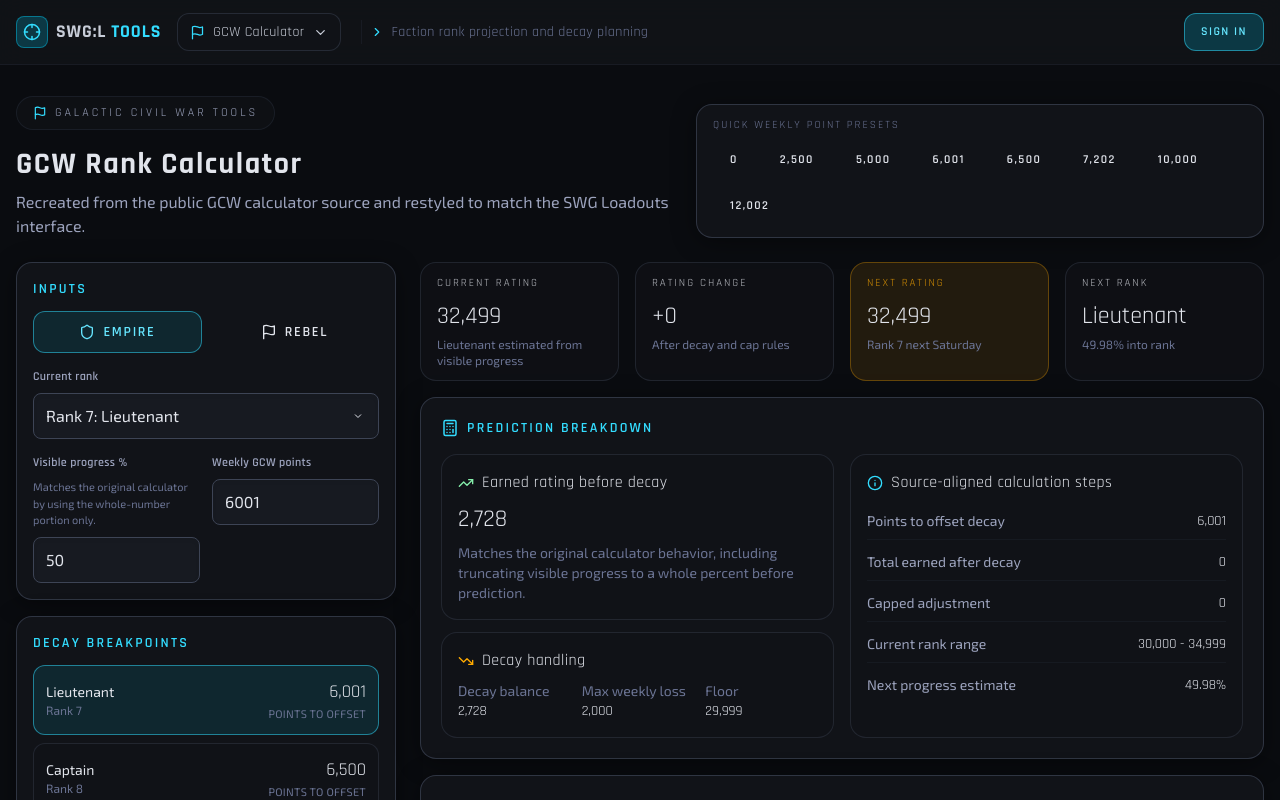
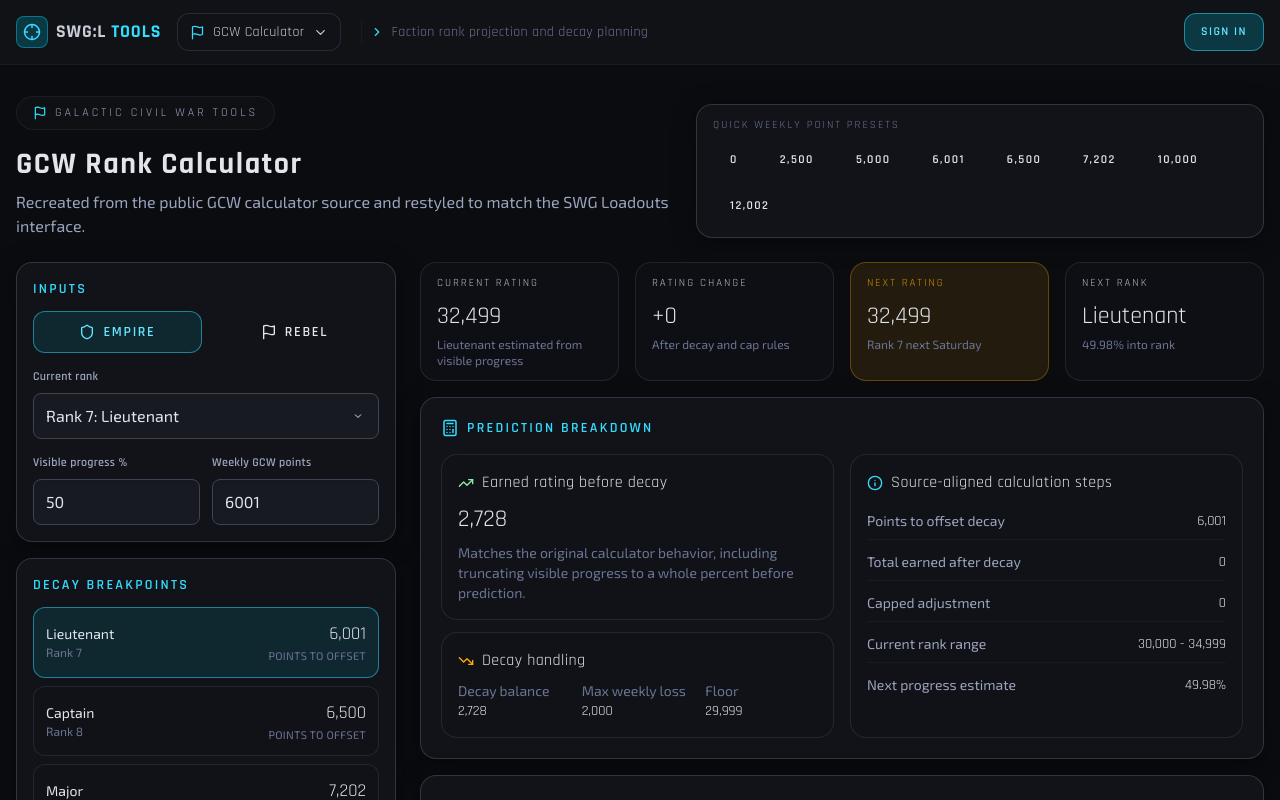
Before and after one commit to SmeagolDanger/swg-loadout, a React (Vite) app in the folder frontend/: page /tools/gcw in a window 1280 px wide. Shown: the top 800 px of the page. Built offline with nearby package versions, Linux system fonts and the light colour scheme.

Commit message:
formatting fix

```diff
--- a/frontend/src/components/GCWCalculator.jsx
+++ b/frontend/src/components/GCWCalculator.jsx
@@ -125,7 +125,6 @@
             <div className="grid sm:grid-cols-2 gap-3">
               <div>
                 <label className="text-xs text-hull-200 mb-2 block">Visible progress %</label>
-                <div className="text-[11px] text-hull-300 mb-2">Matches the original calculator by using the whole-number portion only.</div>
                 <input
                   type="number"
                   min="0"
```
